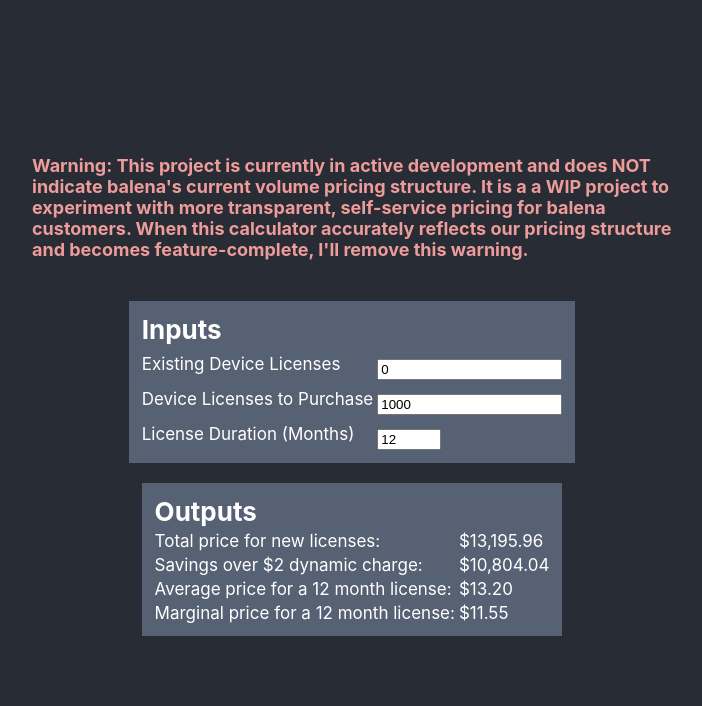
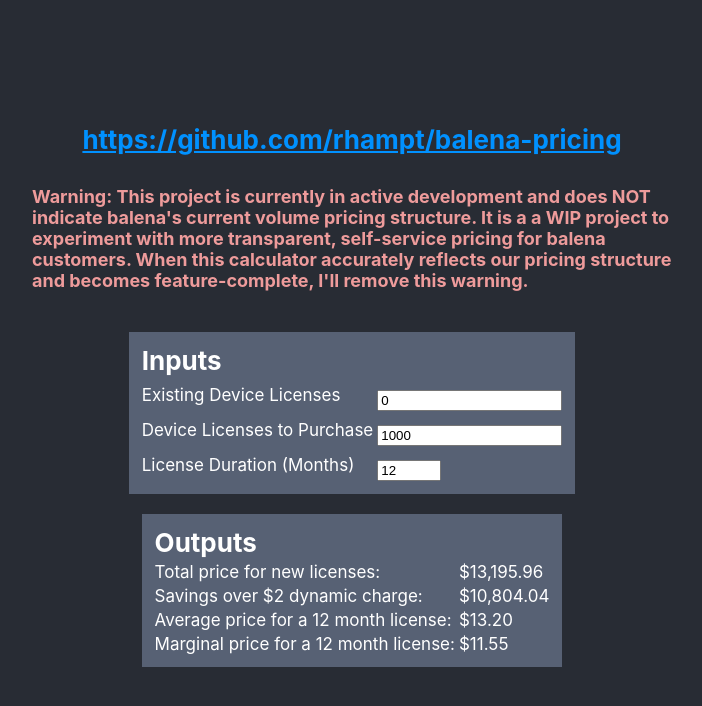
Before and after one commit to rhampt/balena-pricing, a React (Create React App) app in the folder frontend/: page / in a window 1280 px wide. Shown: the top 706 px of the page, without its empty margins (288-990 px from the left). Built offline with nearby package versions, Linux system fonts and the light colour scheme.

Commit message:
Added in Repo Link
Change-type: patch
Signed-off-by: Ryan Hampton (@rhampt) rhampt@balena.io

```diff
--- a/frontend/src/App.css
+++ b/frontend/src/App.css
@@ -15,6 +15,11 @@
   color: rgb(238, 155, 155);
 }
 
+.repo {
+  max-width: 50vw;
+  color: rgb(0, 145, 255);
+}
+
 .Table {
   background-color: #576174;
   min-width: 300px;
--- a/frontend/src/App.js
+++ b/frontend/src/App.js
@@ -59,6 +59,12 @@
 
   return (
     <div className="App">
+      <strong>
+        <a className="repo" href="https://github.com/rhampt/balena-pricing">
+          https://github.com/rhampt/balena-pricing
+        </a>
+      </strong>
+      <br></br>
       <strong className="Warning">
         Warning: This project is currently in active development and does NOT indicate balena's current volume pricing
         structure. It is a a WIP project to experiment with more transparent, self-service pricing for balena customers.
```
